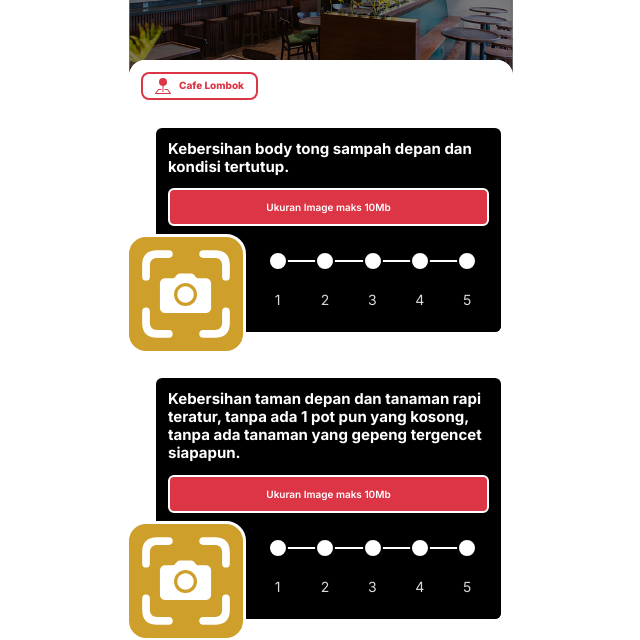
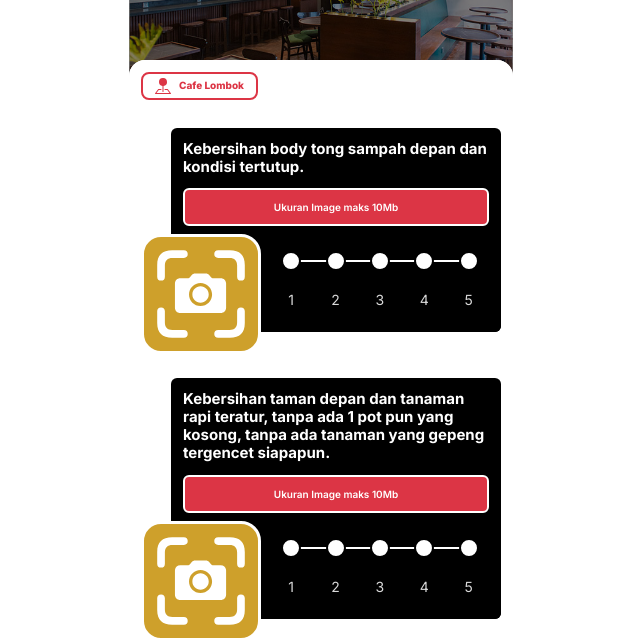
Before and after one commit to Rynare/fifteenth-form-kebersihan, a plain HTML site: page index.html in a window 1280 px wide. Shown: the part 193-833 px from the top of the page, without its empty margins (319-959 px from the left). Drawn offline with nearby package versions, Linux system fonts and the light colour scheme; some packages are replaced by stand-ins of ours; a script that the page names is missing.

Commit message:
bismilah fix

```diff
--- a/style.css
+++ b/style.css
@@ -133,7 +133,7 @@ body>header {
 }
 
 .sub-form {
-    padding-left: 15px;
+    padding-left: 30px;
     padding-bottom: 30px;
 }
 
```
